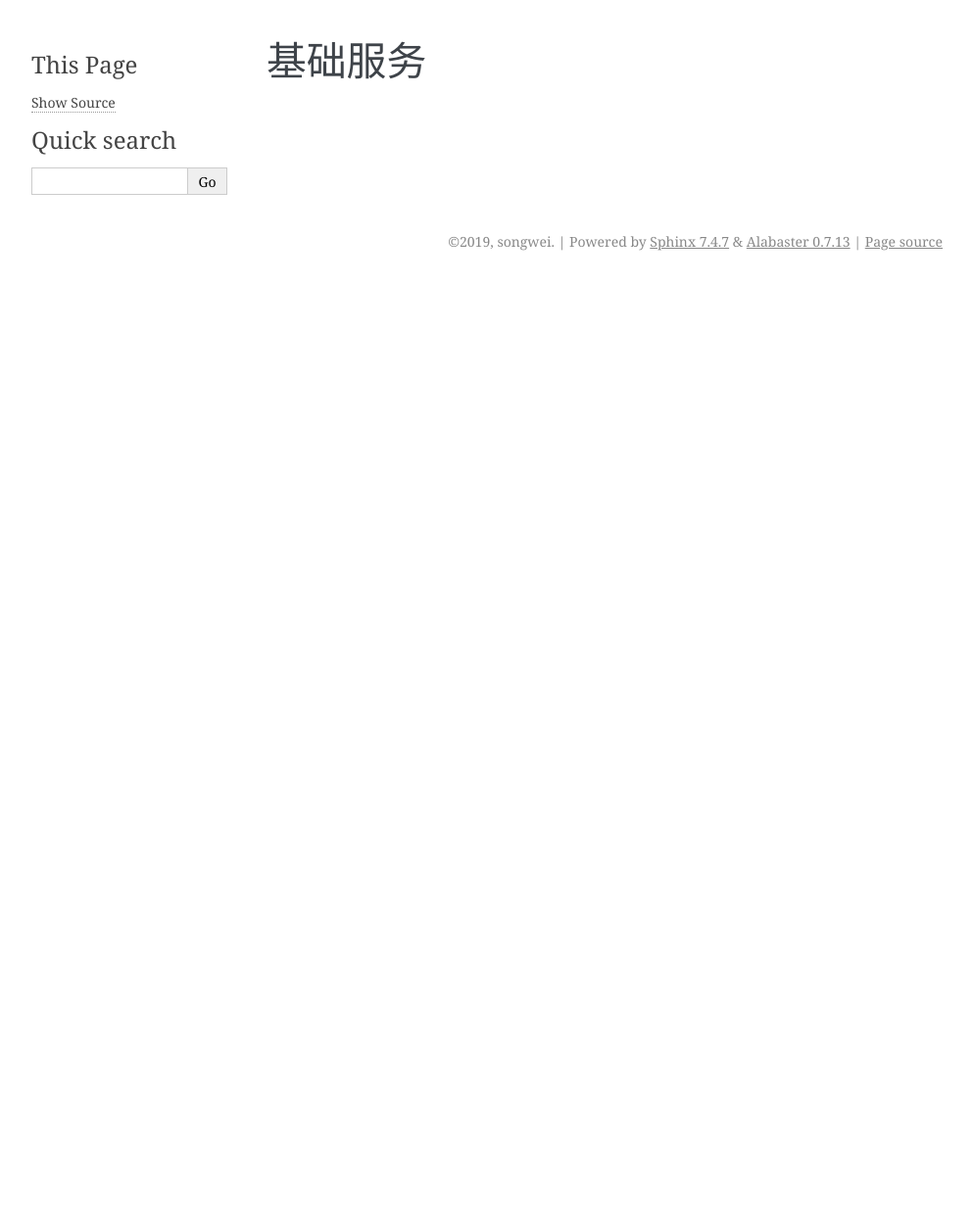
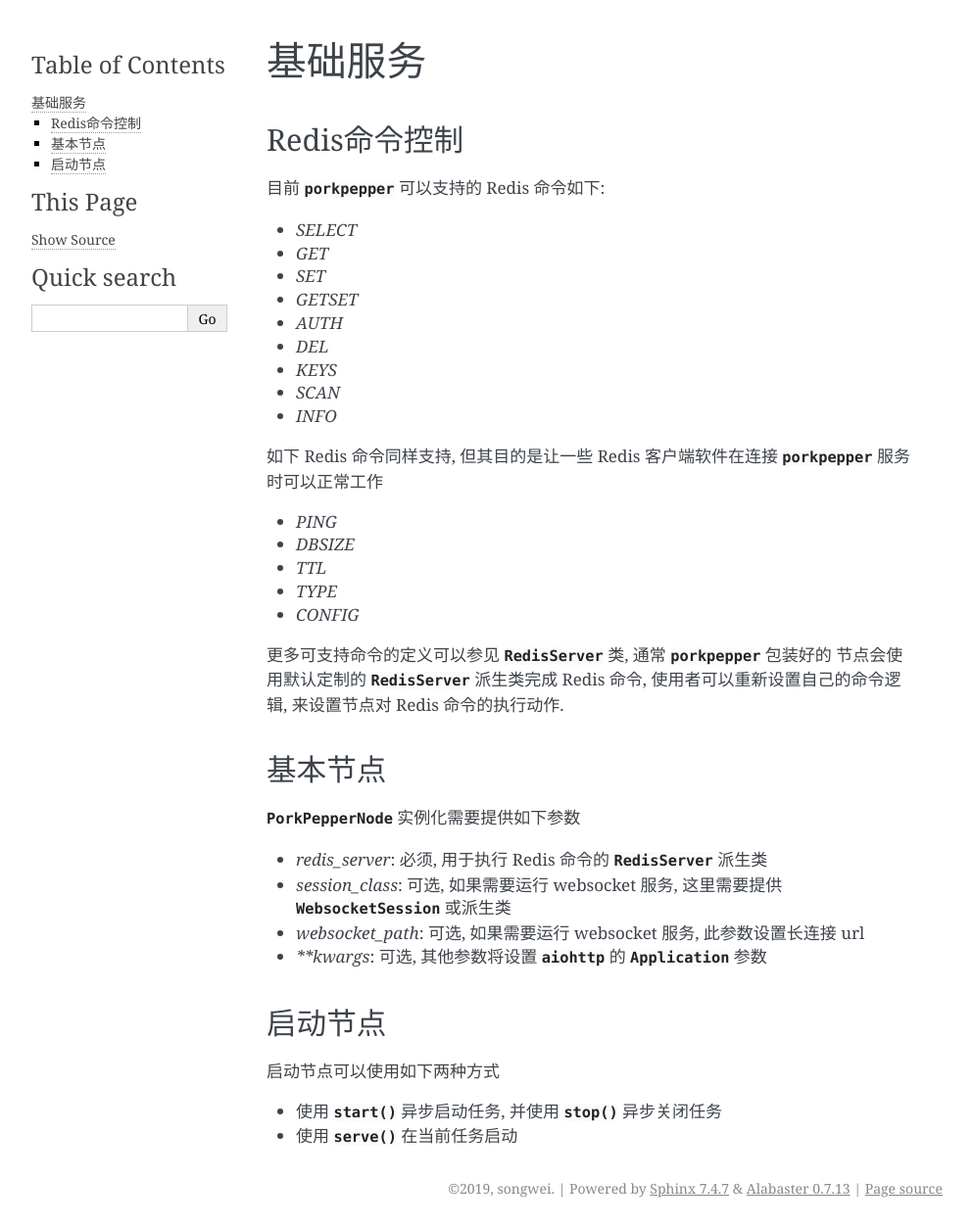
Before and after one commit to xdusongwei/porkpepper, a Sphinx documentation site: the page built from docs/guide/servicebasic.rst, in a window 1280 px wide. Shown: the whole page at 98% size, without its empty margins (148-1141 px from the left). Built offline with Sphinx 7.4.7, drawn with Linux system fonts in a browser that asks for light colours; before the commit the page ends 900 px from its top, so only the background shows below that.

```diff
--- a/docs/guide/servicebasic.rst
+++ b/docs/guide/servicebasic.rst
@@ -1,2 +1,50 @@
 基础服务
 =======
+
+
+Redis命令控制
+------------
+
+目前 :mod:`porkpepper` 可以支持的 Redis 命令如下:
+
+*   `SELECT`
+*   `GET`
+*   `SET`
+*   `GETSET`
+*   `AUTH`
+*   `DEL`
+*   `KEYS`
+*   `SCAN`
+*   `INFO`
+
+如下 Redis 命令同样支持, 但其目的是让一些 Redis 客户端软件在连接 :mod:`porkpepper`
+服务时可以正常工作
+
+*   `PING`
+*   `DBSIZE`
+*   `TTL`
+*   `TYPE`
+*   `CONFIG`
+
+更多可支持命令的定义可以参见 :class:`RedisServer` 类, 通常 :mod:`porkpepper` 包装好的
+节点会使用默认定制的 :class:`RedisServer` 派生类完成 Redis 命令,
+使用者可以重新设置自己的命令逻辑, 来设置节点对 Redis 命令的执行动作.
+
+基本节点
+-------
+
+:class:`PorkPepperNode` 实例化需要提供如下参数
+
+*   `redis_server`: 必须, 用于执行 Redis 命令的 :class:`RedisServer` 派生类
+*   `session_class`: 可选, 如果需要运行 websocket 服务, 这里需要提供 :class:`WebsocketSession` 或派生类
+*   `websocket_path`: 可选, 如果需要运行 websocket 服务, 此参数设置长连接 url
+*   `**kwargs`: 可选, 其他参数将设置 :mod:`aiohttp` 的 :class:`Application` 参数
+
+
+启动节点
+-------
+
+启动节点可以使用如下两种方式
+
+*   使用 :func:`start` 异步启动任务, 并使用 :func:`stop` 异步关闭任务
+*   使用 :func:`serve` 在当前任务启动
--- /dev/null
+++ b/docs/requirements.txt
@@ -0,0 +1,3 @@
+sphinx
+recommonmark
+sphinx-prompt
```
Also changed, not shown: docs/guide/monitor.rst (+15 -0 lines), docs/guide/redisservice.rst (+43 -0 lines), docs/guide/websocketservice.rst (+36 -0 lines), setup.py (+15 -12 lines), .readthedocs.yml (added), .travis.yml.
